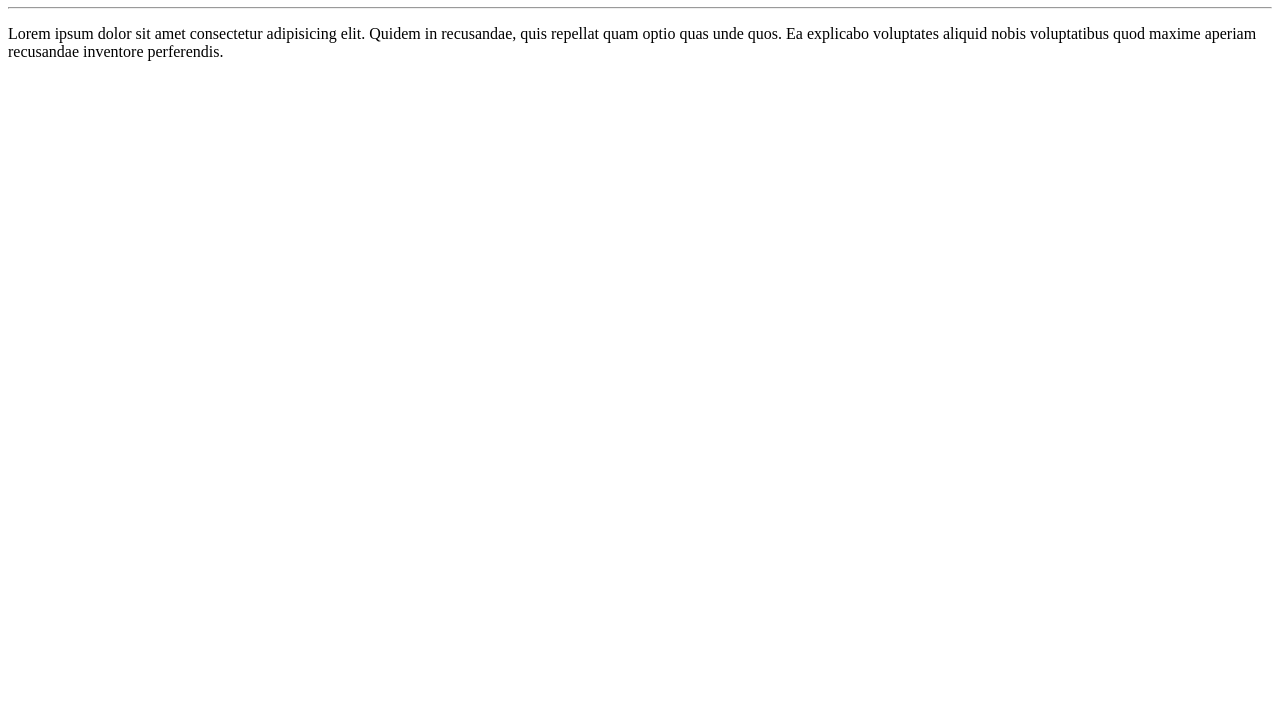
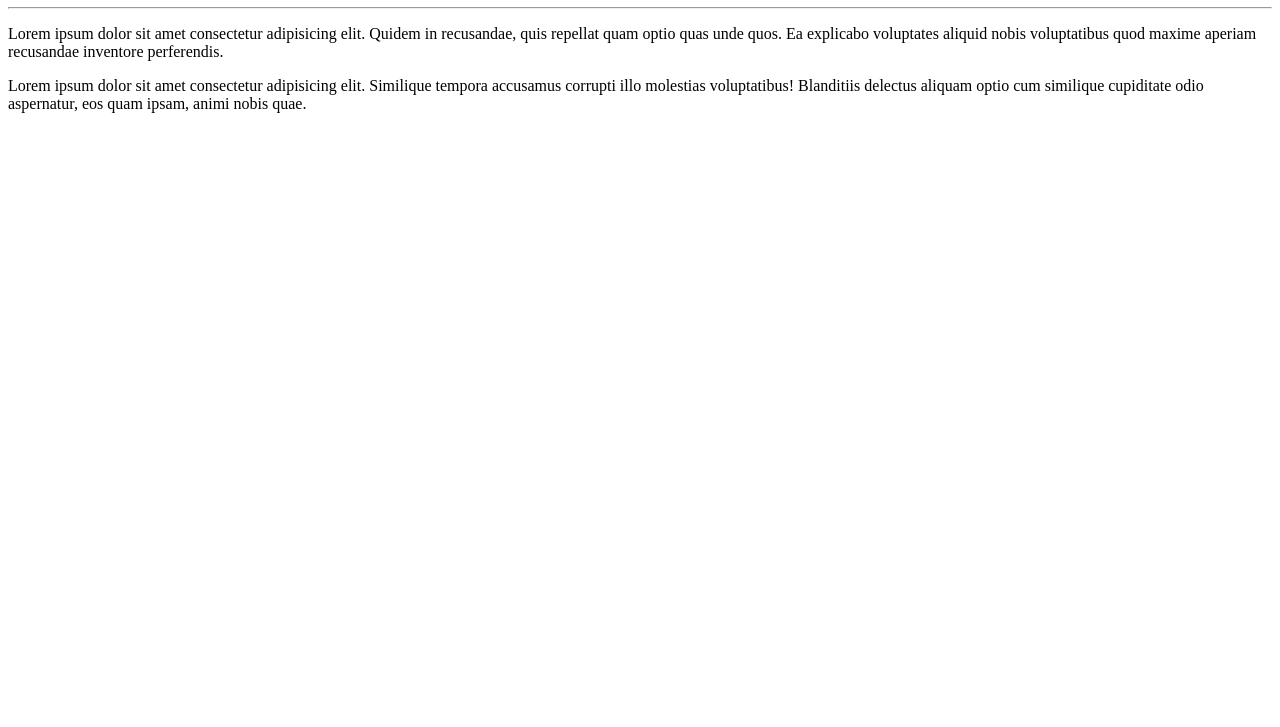
Before and after one commit to elygermano18/teste-1, a plain HTML site: page site-exemplo/index.html in a window 1280 px wide. Shown: the part 73-800 px from the top of the page. Drawn offline with Linux system fonts and the light colour scheme.

Commit message:
adicionel outro paragrafo

```diff
--- a/site-exemplo/index.html
+++ b/site-exemplo/index.html
@@ -9,5 +9,6 @@
     <h1>Olá, Mundo!</h1>
     <hr>
     <p>Lorem ipsum dolor sit amet consectetur adipisicing elit. Quidem in recusandae, quis repellat quam optio quas unde quos. Ea explicabo voluptates aliquid nobis voluptatibus quod maxime aperiam recusandae inventore perferendis.</p>
+    <p>Lorem ipsum dolor sit amet consectetur adipisicing elit. Similique tempora accusamus corrupti illo molestias voluptatibus! Blanditiis delectus aliquam optio cum similique cupiditate odio aspernatur, eos quam ipsam, animi nobis quae.</p>
 </body>
 </html>
```
